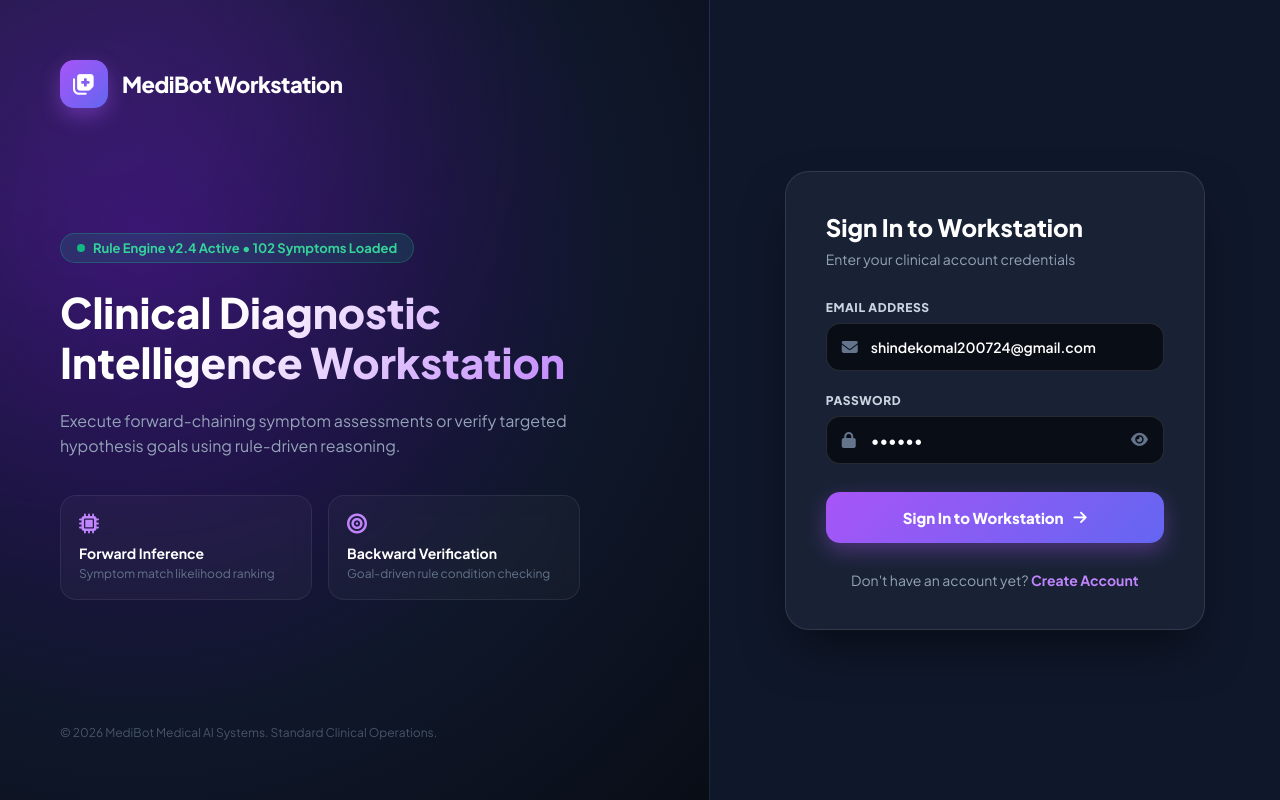
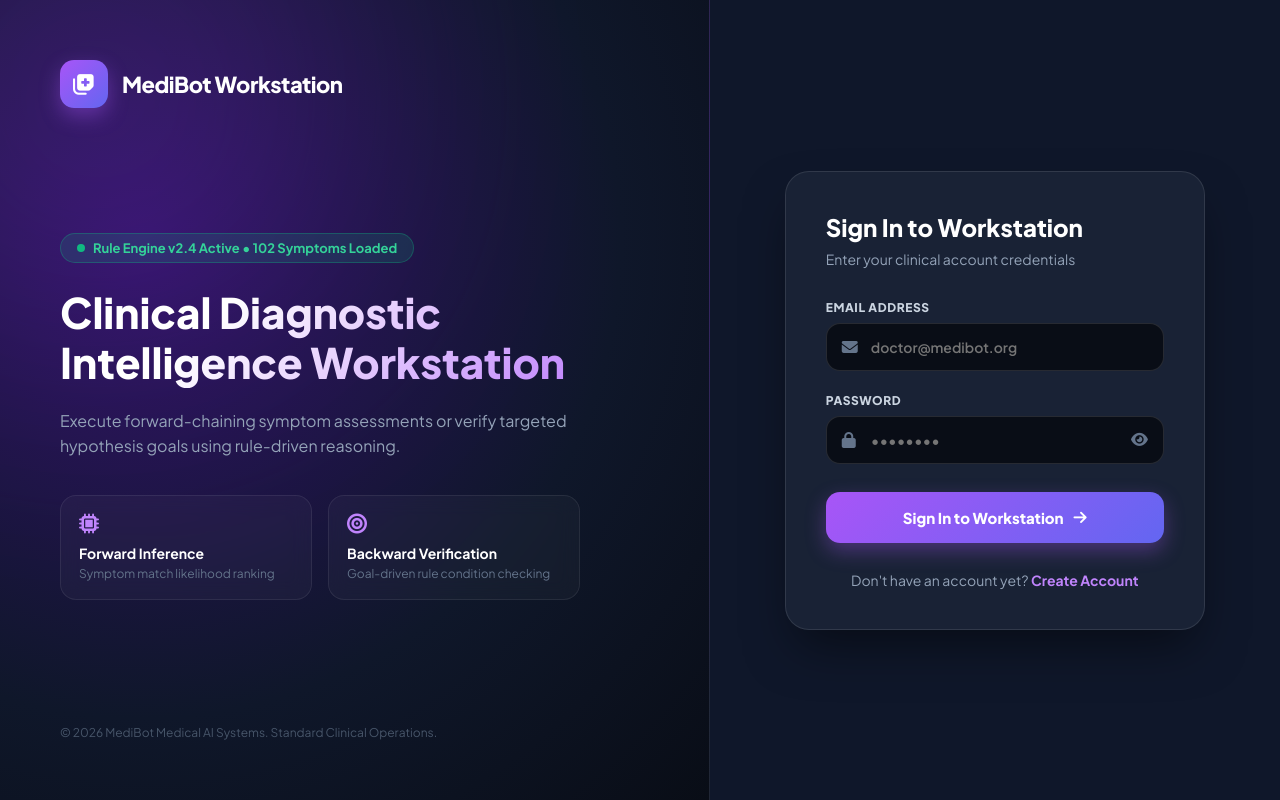
Before and after one commit to Komal-Shinde24/MediBot, a Flask app: page /login in a window 1280 px wide. Run offline with Flask 3, Linux system fonts and the light colour scheme.

Commit message:
Clear default credentials in login form

```diff
--- a/templates/login.html
+++ b/templates/login.html
@@ -387,7 +387,7 @@
                     <label class="input-label">Email Address</label>
                     <div class="input-wrapper">
                         <i class="fa-solid fa-envelope left-icon"></i>
-                        <input type="email" name="email" class="input-field" placeholder="doctor@medibot.org" required value="shindekomal200724@gmail.com">
+                        <input type="email" name="email" class="input-field" placeholder="doctor@medibot.org" required>
                     </div>
                 </div>
 
@@ -395,7 +395,7 @@
                     <label class="input-label">Password</label>
                     <div class="input-wrapper">
                         <i class="fa-solid fa-lock left-icon"></i>
-                        <input type="password" id="passwordInput" name="password" class="input-field" placeholder="••••••••" required value="123456">
+                        <input type="password" id="passwordInput" name="password" class="input-field" placeholder="••••••••" required>
                         <i class="fa-solid fa-eye toggle-password" onclick="togglePasswordVisibility()"></i>
                     </div>
                 </div>
```
